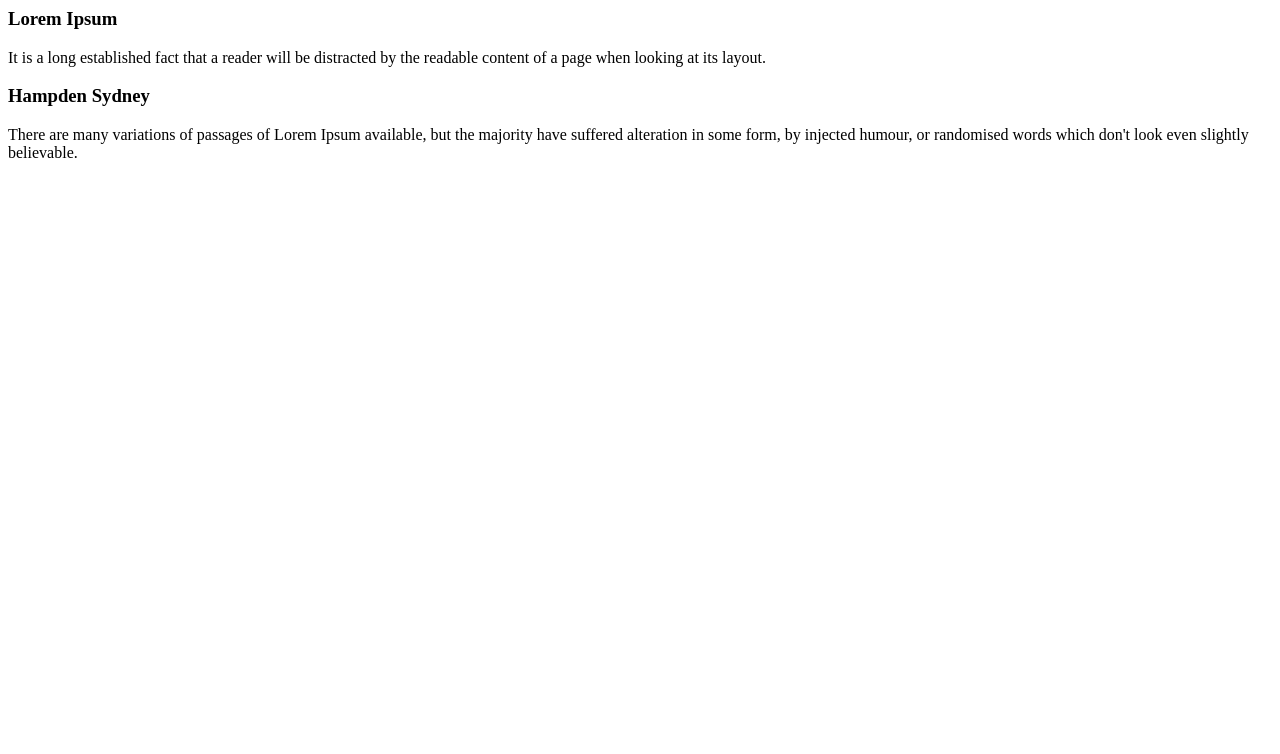
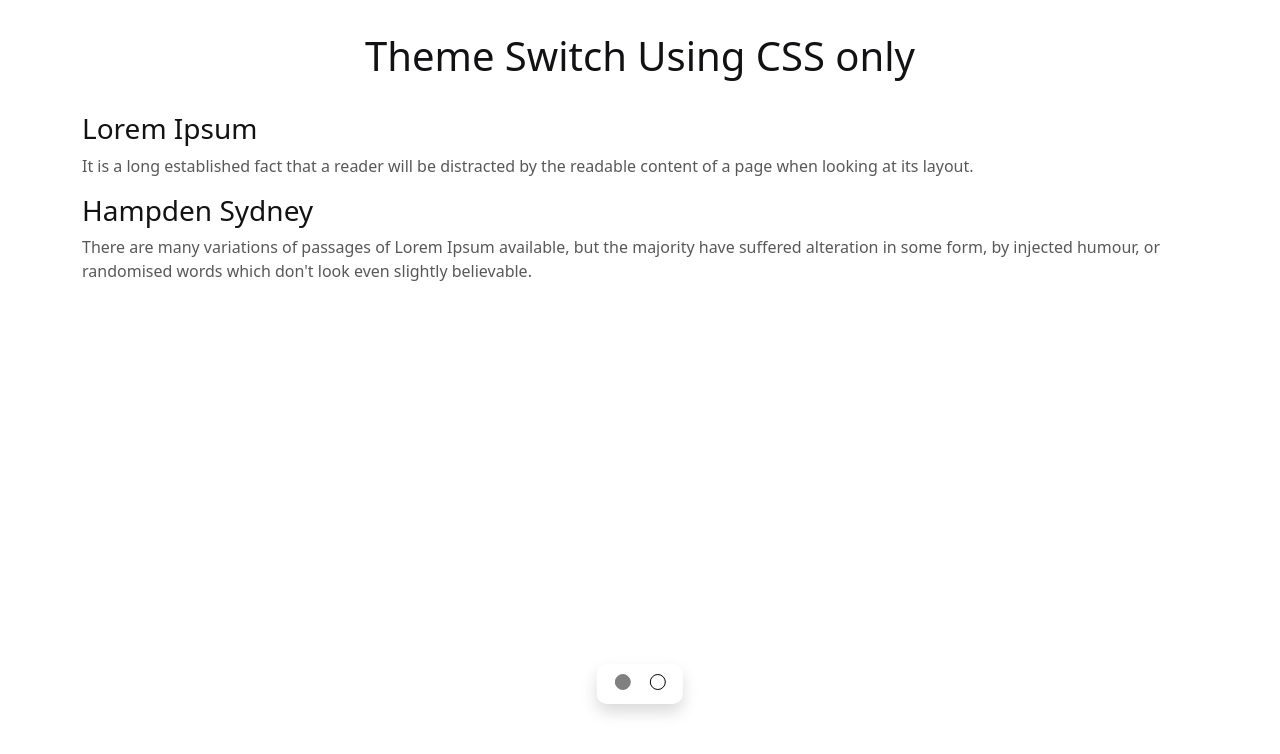
Before and after one commit to edilson258/theme-switch-cssonly, a plain HTML site: page index.html in a window 1280 px wide. Drawn offline with nearby package versions, Linux system fonts and the light colour scheme.

Commit message:
added theme switch using CSS

```diff
--- a/index.html
+++ b/index.html
@@ -3,10 +3,26 @@
   <head>
     <meta name="viewport" content="width=device-width, initial-scale=1.0" />
     <title>Theme Switcher Using only CSS</title>
+    <link
+      rel="stylesheet"
+      href="https://cdn.jsdelivr.net/npm/bootstrap@5.2.2/dist/css/bootstrap.min.css"
+      integrity="sha384-Zenh87qX5JnK2Jl0vWa8Ck2rdkQ2Bzep5IDxbcnCeuOxjzrPF/et3URy9Bv1WTRi"
+      crossorigin="anonymous"
+    />
     <link href="./style.css" rel="stylesheet" />
   </head>
   <body>
-    <main id="main"></main>
+    <main id="main" class="container">
+      <h1>Theme Switch Using CSS only</h1>
+      <ul class="switcher shadow">
+        <li>
+          <input id="light" type="radio" name="theme" checked />
+        </li>
+        <li>
+          <input id="dark" type="radio" name="theme" />
+        </li>
+      </ul>
+    </main>
     <script src="script.js"></script>
   </body>
 </html>
--- a/style.css
+++ b/style.css
@@ -0,0 +1,76 @@
+* {
+  margin: 0;
+  padding: 0;
+  box-sizing: border-box;
+}
+
+#light,
+:root {
+  --fg-color: #121214;
+  --bg-color: white;
+}
+
+#dark,
+:root:has(#dark:checked) {
+  --fg-color: white;
+  --bg-color: #121214;
+}
+
+body {
+  transition: ease-in-out 1s;
+  color: var(--fg-color);
+  background-color: var(--bg-color);
+}
+
+main {
+  padding-top: 2rem;
+}
+
+h1 {
+  text-align: center;
+  margin-bottom: 2rem;
+}
+
+p {
+  opacity: 70%;
+}
+
+.switcher {
+  position: fixed;
+  bottom: 10vh;
+  left: 50%;
+  transform: translateX(-50%);
+
+  list-style: none;
+  display: flex;
+  gap: 1.2rem;
+  background-color: white;
+
+  padding: 0.5rem 1.1rem;
+  border-radius: 10px;
+}
+
+input[type="radio"] {
+  appearance: none;
+  width: 1rem;
+  height: 1rem;
+  border: 1px solid var(--bg-color);
+  border-radius: 50%;
+  margin-bottom: 0px;
+}
+
+input[type="radio"]:checked {
+  background-color: var(--bg-color);
+}
+
+input[type="radio"]:hover {
+  cursor: pointer;
+}
+
+#light {
+  --bg-color: gray;
+}
+
+#dark {
+  --bg-color: black;
+}
```
